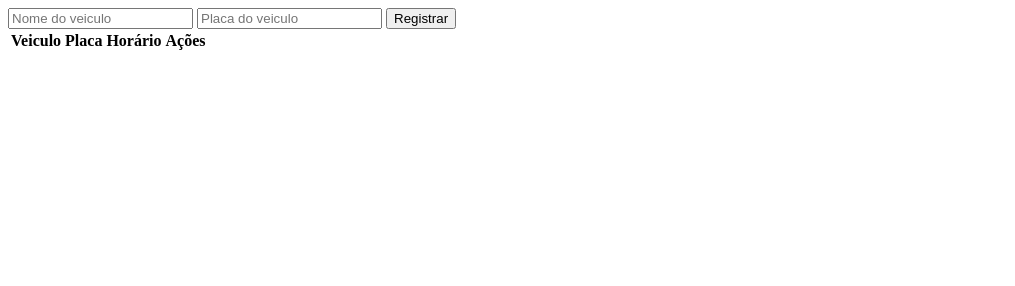
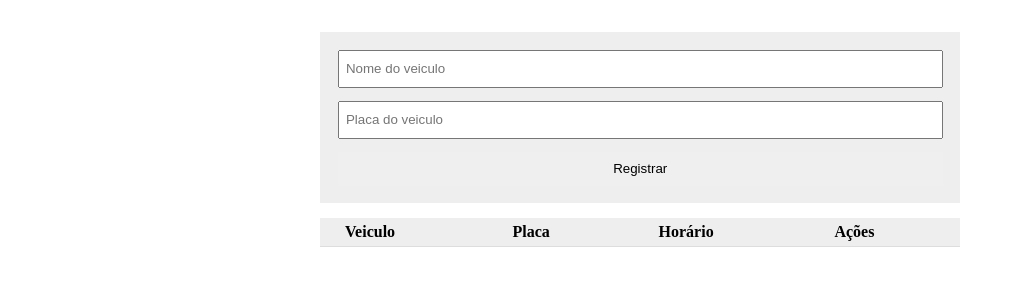
Before and after one commit to rodolfofialho/projeto-controle-estacionamento, a plain HTML site: page index.html in a window 1280 px wide. Shown: the whole page, without its empty margins (0-1015 px from the left). Drawn offline with Linux system fonts and the light colour scheme.

Commit message:
Iniciando o frond-end da aplicação

```diff
--- /dev/null
+++ b/css/style.css
@@ -0,0 +1,56 @@
+
+* {
+    margin: 0;
+    padding: 0;
+    box-sizing: border-box;
+}
+
+body {
+    width: 50%;
+    margin: 2rem auto;
+}
+
+div {
+    display: grid;
+    grid-template-columns: 1fr;
+    background-color: #eee;
+    padding: 0.7rem;
+}
+
+input, button {
+    width: 98%;
+    padding: 0.6rem 0.4rem;
+    margin: 0.4rem;
+}
+
+button {
+    text-decoration: none;
+    border: none;
+    display: block;
+    cursor: pointer;
+    text-align: center;
+}
+
+.success {
+    background-color: rgb(54, 80, 231);
+    color: rgb(255, 255, 255);
+}
+
+.delete {
+    background-color: rgb(231, 54, 54);
+    color: rgb(255, 255, 255);
+}
+
+
+table {
+    background-color: #eee;
+    margin-top: .9rem;
+    border-collapse: collapse;
+    width: 100%;
+}
+
+th, td {
+    padding: 5px 25px;
+    text-align: left;
+    border-bottom: 1px solid #ddd;
+}
--- a/index.html
+++ b/index.html
@@ -4,6 +4,7 @@
     <meta charset="UTF-8">
     <meta http-equiv="X-UA-Compatible" content="IE=edge">
     <meta name="viewport" content="width=device-width, initial-scale=1.0">
+    <link rel="stylesheet" href="./css/style.css">
     <title>Estacionamento</title>
 </head>
 <body>
--- a/js/script.js
+++ b/js/script.js
@@ -1,16 +1,17 @@
 (function (){
-    const $ = q => document.querySelector(q);
 
-    function convertPeriod (mil) {
+    const $ = q => document.querySelector(q); /* CAPTURAR ELEMENTOS DO HTML, REDUZIR A ESCRITA DO DOCUMENT..ETC*/
+
+    function convertPeriod (mil) {   /*CONVERTER DATA EM DEIXANDO APENAS MINUTOS E SEGUNDOS */
         const min = Math.floor(mil / 60000);
         const sec = Math.floor((mil % 60000) / 1000);
 
         return `${min}m e ${sec}s`
     }
 
-    function renderGarage() {
+    function renderGarage() { /*MOSTRAR NA TELA UM OS VEICULOS CADASTRADO */
         const garage = getGarage();
-
+        $("#garage").innerHTML = "";
         garage.forEach(c => addGararge(c))
     }
 
@@ -42,12 +43,14 @@
         .
         Deseja encerrar ?`;
 
-        if(confirm(msg)) return;
+        if(!confirm(msg)) return;
 
-        const garage = getGarage(). filter(c => c.licence !== licence);
+        const garage = getGarage().filter(c => c.licence !== licence);
         localStorage.garage = JSON.stringify(garage);
 
         console.log(licence, garage);
+
+        renderGarage();
     }
 
     const getGarage = () => localStorage.garage ? JSON.parse(localStorage.garage) : [];
```
